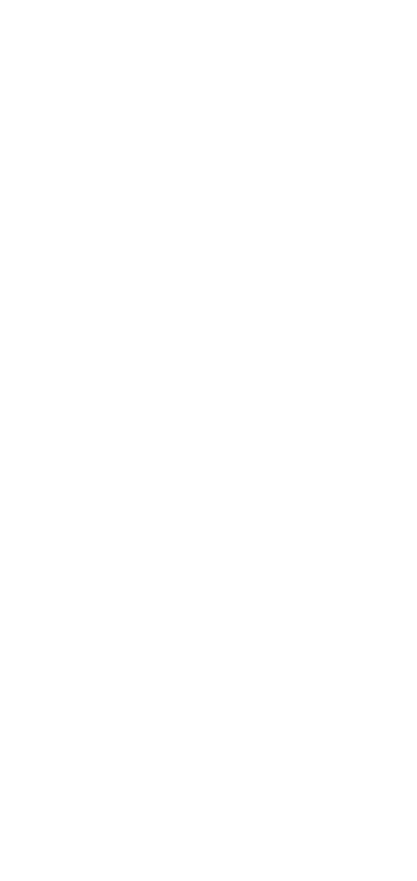
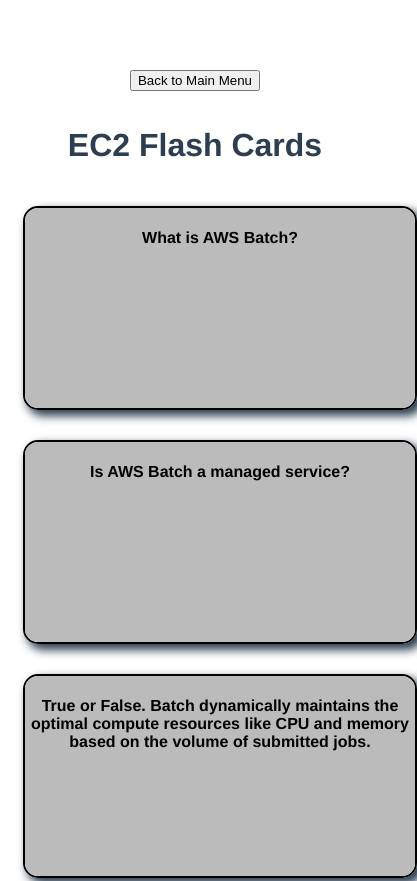
Before and after one commit to domenicbetters/awszilla, a Vue app: page /awszilla/batchflash in a window 390 px wide. Before the commit this address had no page. Shown: the top 881 px of the page, 417 px wide, since content can reach past the window. Before the commit the page ends 844 px from the top, so only its background shows below. Built offline with nearby package versions, Linux system fonts and the light colour scheme.

Commit message:
adding batch cards and mobile friendly grid

```diff
--- /dev/null
+++ b/src/assets/batchflash.json
@@ -0,0 +1,17 @@
+[
+    {"name": "It allows you to run thousands of computing jobs in the AWS platform.", "desc": "What is AWS Batch?"},
+    {"name": "Yes", "desc": "Is AWS Batch a managed service?"},
+    {"name": "True", "desc": "True or False.  Batch dynamically maintains the optimal compute resources like CPU and memory based on the volume of submitted jobs."},
+    {"name": "EC2 and AWS Fargate", "desc": "Where can Batch execute work loads?"},
+    {"name": "They are the fundamental applications running on EC2 machines in containerised form.", "desc": "What are AWS Batch jobs"},
+    {"name": "They define how the job is meant to be run, like the associated IAM role. vCPU requirements, and container properties.", "desc": "What are the job defenitions?"},
+    {"name": "False, they reside in the job queue where they wait to be scheduled.", "desc": "True or false.  Jobs reside in the Job Bucket"},
+    {"name": "Each job queue is linked to a computing environment which in itself contains the EC2 instance to run containerized applicaitons.", "desc": "What are compute environments?"},
+    {"name": "Managed and unmanaged", "desc": "What are the two types of Batch Environments?"},
+    {"name": "For managed, the user gives min and max CPU and an EC2 isntance type and AWS runs it on their behalf.  For unmanaged, you must have your own ECS agent", "desc": "What's the difference between managed and unmanaged Batch Environments?"},
+    {"name": "True", "desc": "True or False.  The scheduler maintains the execution of jobs submitted to the queue as time and dependencies."},
+    {"name": "Fargate", "desc": "Use ________ if you want to run the application without getting into EC2 infrastructure details.  Let the AWS batch manage it."},
+    {"name": "EC2", "desc": "Which should you use if you want to get into machine specifications like memory, cpu, and gpu"},
+    {"name": "False.  They are faster on start up as there is no time lag in scale-out operations compared to EC2", "desc": "True or False.  Jobs running on Fargate are slower on startup."},
+    {"name": "No, but you will pay for the resources like EC2 that you use.  ", "desc": "Is there a charge to use Batch?"}
+]
--- a/src/components/FlashCard.vue
+++ b/src/components/FlashCard.vue
@@ -1,5 +1,8 @@
 <template>
-  <div class="flip-card">
+
+<!-- <input type="checkbox" :id="instance.desc" class="hidden-check" /> -->
+  <div class="flip-card" >
+    <!-- <label :for="instance.desc"> -->
       <div class="flip-card-inner">
       <div class="flip-card-front">
           <h4>{{ instance.desc }}</h4>
@@ -8,6 +11,7 @@
           <h4>{{instance.name}}</h4>
       </div>
       </div>
+    <!-- </label> -->
   </div>
 </template>
 
@@ -17,6 +21,11 @@
       props: {
         instance: Object,
       },
+      data() {
+        return {
+          // guvna: "flip-card"
+        }
+      }
   }
 </script>
 
@@ -33,6 +42,9 @@
 box-shadow: 5px 5px 10px 1px;
 overflow: hidden;
 }
+
+
+
 
 /* This container is needed to position the front and back side */
 .flip-card-inner {
@@ -91,4 +103,8 @@
 }
 }
 
+
+
+
+
 </style>
--- a/src/routes/index.js
+++ b/src/routes/index.js
@@ -1,6 +1,7 @@
 import MainMenu from "@/views/MainMenu.vue"
 import EC2Grid from "@/views/EC2Grid.vue"
 import EC2Flash from "@/views/EC2Flash.vue"
+import batchflash from "@/views/BatchFlash.vue"
 import { createRouter, createWebHistory } from "vue-router";
 
 
@@ -26,6 +27,12 @@
         name: "EC2Flash",
         component: EC2Flash
       },
+      {
+        path: "/awszilla/batchflash",
+        name: "batchflash",
+        component: batchflash
+      },
+
 
 
   ]
--- /dev/null
+++ b/src/views/BatchFlash.vue
@@ -0,0 +1,56 @@
+<template>
+   <router-link :to = "{name: 'MainMenu'}"><button>Back to Main Menu</button></router-link>
+   <h1>EC2 Flash Cards</h1>
+  <div class = "main-body">
+
+    <FlashCard :key = "gpitem.name" v-for="(gpitem) in gpitems" :instance="gpitem"/>
+
+
+  </div>
+  </template>
+
+
+<script>
+import FlashCard from "@/components/FlashCard.vue"
+import batchcards from "@/assets/batchflash.json"
+  export default {
+    name: 'BatchFlash',
+    components: {
+      FlashCard,
+    },
+    data () {
+      return {
+        gpitems: batchcards
+
+      }
+    }
+  }
+
+</script>
+
+<style>
+
+h1 {
+  padding: 5px;
+}
+
+.type-column {
+  border: 7px inset rgb(197, 186, 171);
+  width: 18vw;
+  max-width: fit-content;
+  display: flex;
+  flex-direction: column;
+  justify-content: center;
+  align-items: center;
+  padding: 5px;
+  background-color: rgb(235, 222, 205);
+}
+
+.main-body {
+  display: flex;
+  justify-content: space-between;
+  flex-wrap: wrap;
+
+}
+
+</style>
--- a/src/views/EC2Grid.vue
+++ b/src/views/EC2Grid.vue
@@ -90,4 +90,16 @@
 
 }
 
+@media (max-width: 1342.5px) {
+  .main-body {
+    flex-direction:column ;
+    align-items: center;
+    width: 100vw;
+  }
+  .type-column {
+    width: 90% !important;
+    max-width: 90% !important;
+  }
+}
+
 </style>
--- a/src/views/MainMenu.vue
+++ b/src/views/MainMenu.vue
@@ -3,6 +3,7 @@
     <div>
      <router-link :to="{name: 'EC2Grid'}"> <button>EC2 Instance Grid Flash Cards</button></router-link>
      <router-link :to="{name: 'EC2Flash'}"> <button>EC2 Flash Cards</button></router-link>
+     <router-link :to="{name: 'batchflash'}"> <button>AWS Batch Flash Cards</button></router-link>
     </div>
   </template>
 
@@ -15,5 +16,7 @@
 </script>
 
 <style>
-
+button {
+  margin:10px;
+}
 </style>
```
Also changed, not shown: 7 other files (tests, documents, lock files or other folders).
